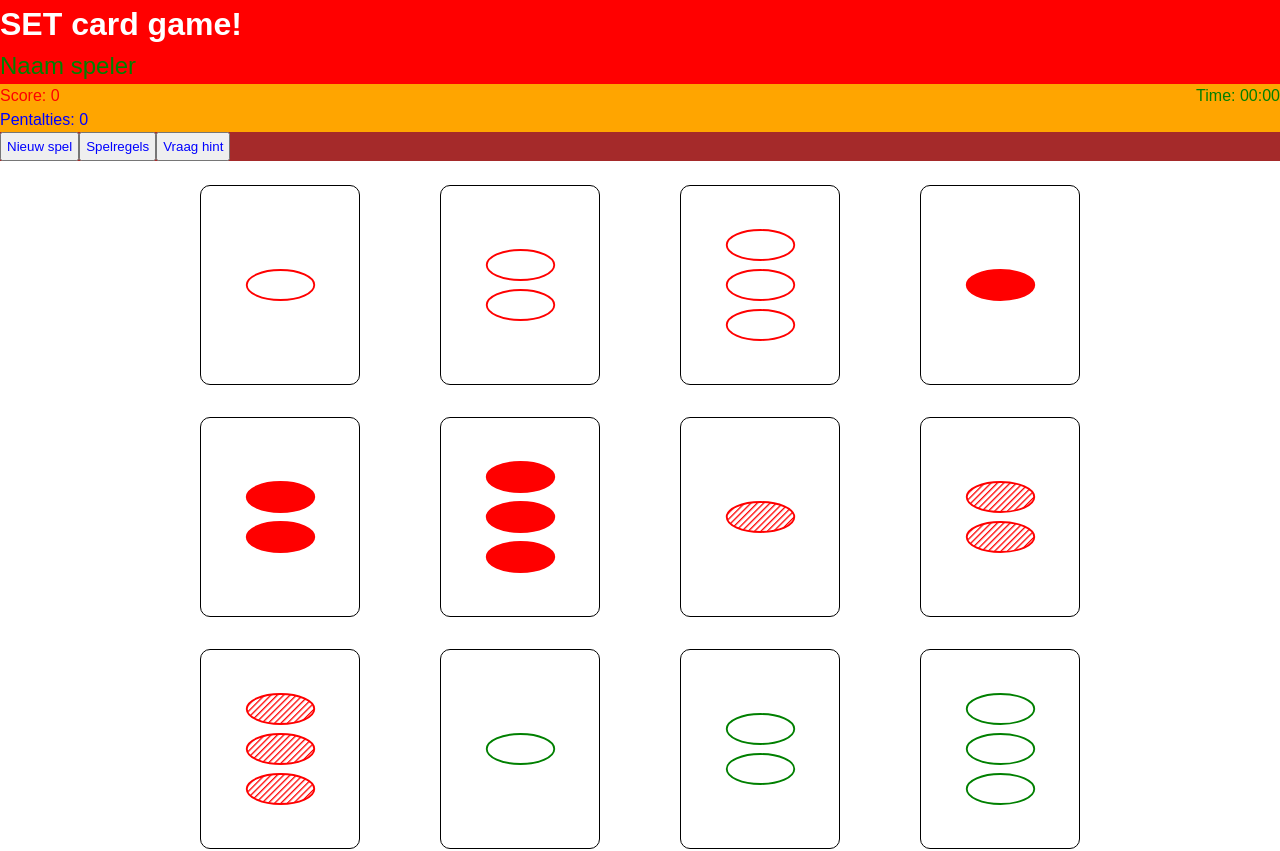
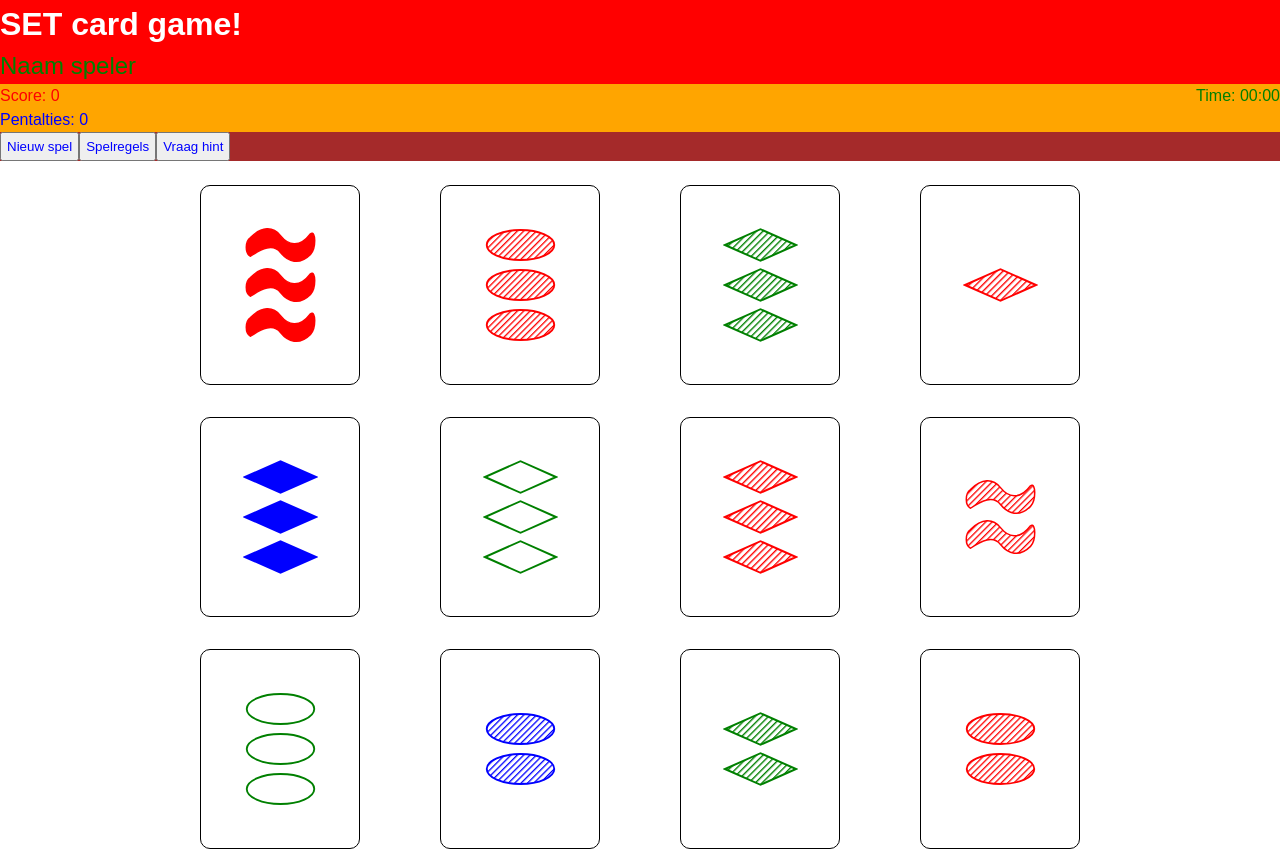
Before and after one commit to RobVerplanke/set-card-game, a React (Vite) app: page / in a window 1280 px wide. Shown: the top 851 px of the page. Built offline with nearby package versions, Linux system fonts and the light colour scheme.

Commit message:
chore: shuffle deck to randomize the order

```diff
--- a/src/components/GameBoard/GameBoard.tsx
+++ b/src/components/GameBoard/GameBoard.tsx
@@ -1,4 +1,5 @@
 import generateDeck from '../../utils/deckGenerator';
+import shuffleDeck from '../../utils/deckShuffler';
 
 // CSS
 import Card from '../Card/Card'; // Card component
@@ -6,7 +7,7 @@ import styles from './GameBoard.module.css'; // CSS module
 
 export default function GameBoard() {
   // Get a full deck of 81 unique card objects - {shape, color, fill, count}
-  const cardsDeck = generateDeck();
+  const cardsDeck = shuffleDeck(generateDeck());
 
   return (
     <section className={styles.gameboard}>
--- a/src/store/gameStore.ts
+++ b/src/store/gameStore.ts
@@ -17,7 +17,6 @@ export const useGameStore = create<GameStore>((set) => ({
 
   // Card actions
   selectCard: () => {},
-  shuffleDeck: () => {},
   initializeGame: () => {},
   replaceCards: () => {},
   addCards: () => {},
--- a/src/utils/deckGenerator.ts
+++ b/src/utils/deckGenerator.ts
@@ -1,9 +1,9 @@
 import { SHAPES, COLORS, FILLS, COUNTS } from '../constants/index';
 
+// Loop through every array and store all possible combinations.
 export default function generateDeck() {
   const cardDeck = [];
 
-  // Loop through every array and store all possible combinations.
   for (const shape of SHAPES) {
     for (const color of COLORS) {
       for (const fill of FILLS) {
--- /dev/null
+++ b/src/utils/deckShuffler.ts
@@ -0,0 +1,11 @@
+import type { Card } from '../types/Card';
+
+export default function shuffleDeck(deck: Card[]) {
+  const copy = [...deck];
+
+  for (let i = copy.length - 1; i > 0; i--) {
+    const j = Math.floor(Math.random() * (i + 1));
+    [copy[i], copy[j]] = [copy[j], copy[i]];
+  }
+  return copy;
+}
```
